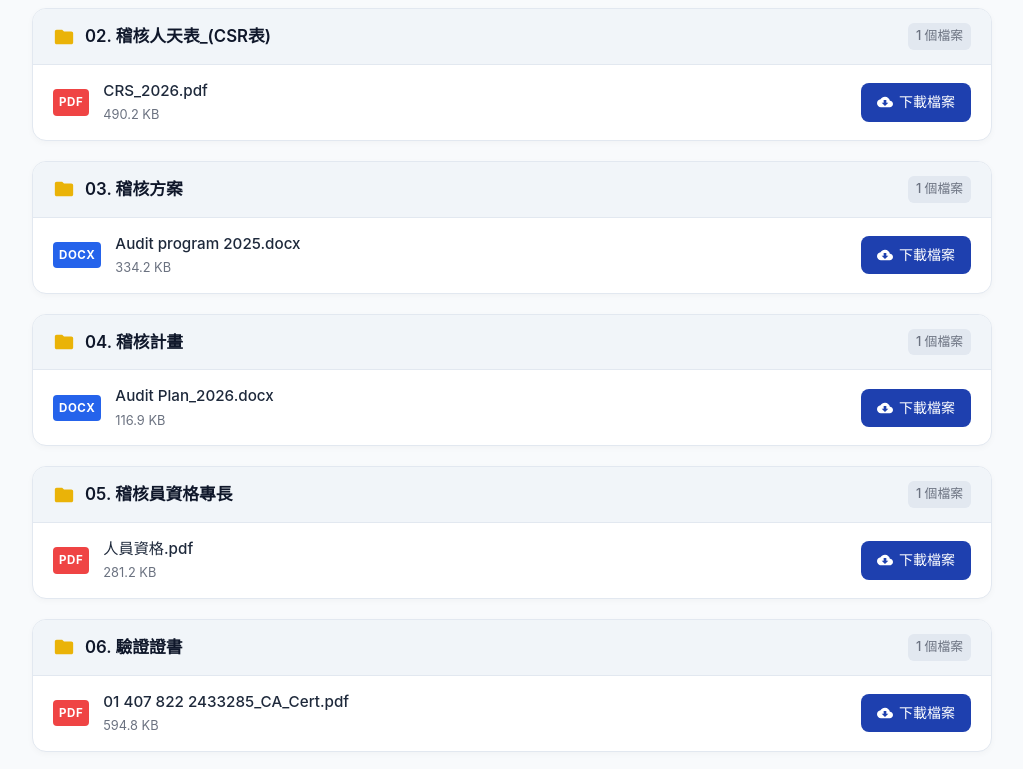
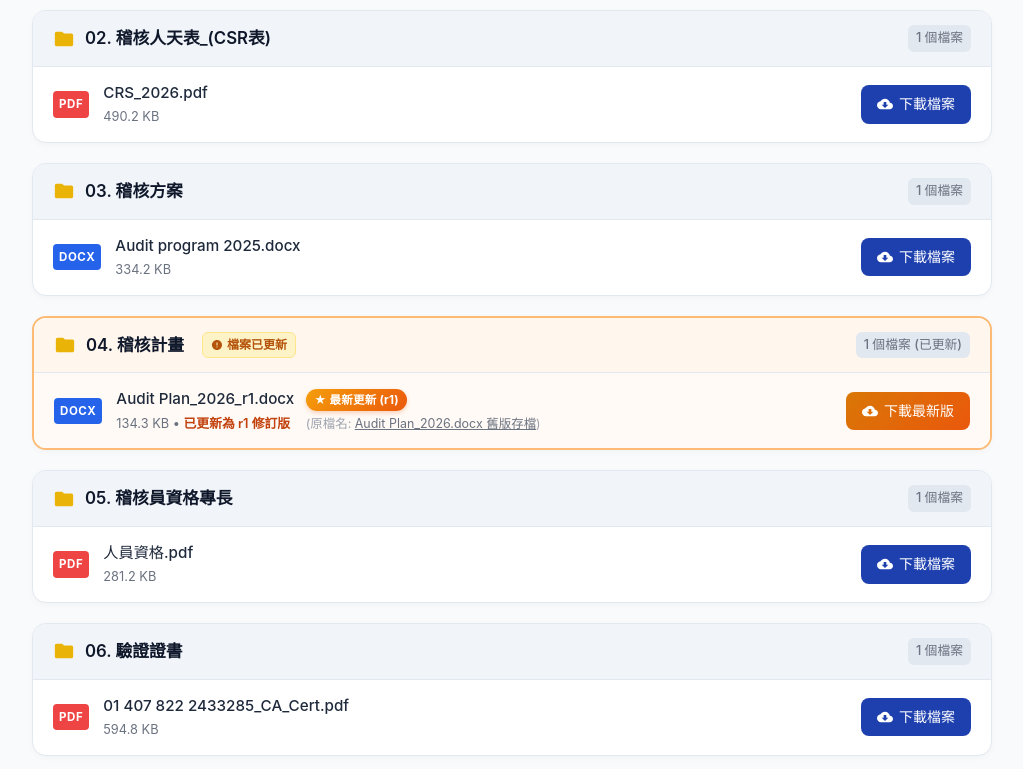
Before and after one commit to ying520chk/tuv-chuanyi-iso50001, a plain HTML site: page index.html in a window 1280 px wide. Shown: the part 706-1475 px from the top of the page, without its empty margins (128-1151 px from the left). Drawn offline with Linux system fonts and the light colour scheme.

Commit message:
Update Audit Plan to 2026_r1 with updated badge

```diff
--- a/index.html
+++ b/index.html
@@ -277,6 +277,45 @@
       fill: currentColor;
     }
 
+    /* Updated Badges */
+    .badge-updated {
+      background: linear-gradient(135deg, #f59e0b 0%, #ea580c 100%);
+      color: white;
+      font-size: 0.72rem;
+      font-weight: 700;
+      padding: 2px 8px;
+      border-radius: 9999px;
+      margin-left: 8px;
+      display: inline-flex;
+      align-items: center;
+      gap: 3px;
+      box-shadow: 0 2px 4px rgba(234, 88, 12, 0.25);
+      vertical-align: middle;
+      letter-spacing: 0.02em;
+    }
+
+    .badge-folder-updated {
+      background: #fef3c7;
+      color: #b45309;
+      border: 1px solid #fde68a;
+      font-size: 0.75rem;
+      font-weight: 700;
+      padding: 2px 8px;
+      border-radius: 6px;
+      margin-left: 8px;
+      display: inline-flex;
+      align-items: center;
+      gap: 4px;
+    }
+
+    .btn-updated {
+      background: linear-gradient(135deg, #d97706 0%, #ea580c 100%);
+    }
+
+    .btn-updated:hover {
+      background: linear-gradient(135deg, #b45309 0%, #c2410c 100%);
+    }
+
     /* Footer */
     footer {
       text-align: center;
@@ -343,6 +382,10 @@
         <span class="meta-tag">
           <svg style="width:14px;height:14px;fill:currentColor" viewBox="0 0 24 24"><path d="M12 2C6.48 2 2 6.48 2 12s4.48 10 10 10 10-4.48 10-10S17.52 2 12 2zm-1 14H9V8h2v8zm4 0h-2V8h2v8z"/></svg>
           依資料夾順序排列
+        </span>
+        <span class="meta-tag" style="background: rgba(245, 158, 11, 0.25); border: 1px solid rgba(251, 191, 36, 0.4); color: #fef3c7;">
+          <svg style="width:14px;height:14px;fill:#fbbf24" viewBox="0 0 24 24"><path d="M12 2C6.48 2 2 6.48 2 12s4.48 10 10 10 10-4.48 10-10S17.52 2 12 2zm1 15h-2v-2h2v2zm0-4h-2V7h2v6z"/></svg>
+          04. 稽核計畫已更新 (r1)
         </span>
       </div>
     </header>
@@ -485,26 +528,38 @@
       </section>
 
       <!-- Folder 4 -->
-      <section class="folder-group" data-folder="04_稽核計畫">
-        <div class="folder-header">
+      <section class="folder-group" data-folder="04_稽核計畫" style="border: 2px solid #fdba74;">
+        <div class="folder-header" style="background: #fff7ed;">
           <div class="folder-title">
             <svg class="folder-icon" viewBox="0 0 24 24"><path d="M10 4H4c-1.1 0-1.99.9-1.99 2L2 18c0 1.1.9 2 2 2h16c1.1 0 2-.9 2-2V8c0-1.1-.9-2-2-2h-8l-2-2z"/></svg>
             <span>04. 稽核計畫</span>
+            <span class="badge-folder-updated">
+              <svg style="width:12px;height:12px;fill:currentColor" viewBox="0 0 24 24"><path d="M12 2C6.48 2 2 6.48 2 12s4.48 10 10 10 10-4.48 10-10S17.52 2 12 2zm1 15h-2v-2h2v2zm0-4h-2V7h2v6z"/></svg>
+              檔案已更新
+            </span>
           </div>
-          <span class="folder-count">1 個檔案</span>
+          <span class="folder-count">1 個檔案 (已更新)</span>
         </div>
         <ul class="file-list">
-          <li class="file-item" data-name="Audit Plan_2026.docx">
+          <li class="file-item" data-name="Audit Plan_2026_r1.docx" style="background: #fffaf5;">
             <div class="file-info">
               <span class="file-type-badge badge-docx">DOCX</span>
               <div class="file-name-meta">
-                <div class="file-name">Audit Plan_2026.docx</div>
-                <div class="file-size">116.9 KB</div>
+                <div class="file-name">
+                  Audit Plan_2026_r1.docx
+                  <span class="badge-updated">★ 最新更新 (r1)</span>
+                </div>
+                <div class="file-size">
+                  134.3 KB &bull; <span style="color:#c2410c;font-weight:600;">已更新為 r1 修訂版</span>
+                  <span style="margin-left: 12px; color: #9ca3af; font-size: 0.78rem;">
+                    (原檔名: <a href="files/04_稽核計畫/Audit Plan_2026.docx" download style="color:#6b7280;text-decoration:underline;">Audit Plan_2026.docx 舊版存檔</a>)
+                  </span>
+                </div>
               </div>
             </div>
-            <a href="files/04_稽核計畫/Audit Plan_2026.docx" download class="btn-download">
+            <a href="files/04_稽核計畫/Audit Plan_2026_r1.docx" download class="btn-download btn-updated">
               <svg viewBox="0 0 24 24"><path d="M19.35 10.04C18.67 6.59 15.64 4 12 4 9.11 4 6.6 5.64 5.35 8.04 2.34 8.36 0 10.91 0 14c0 3.31 2.69 6 6 6h13c2.76 0 5-2.24 5-5 0-2.64-2.05-4.78-4.65-4.96zM17 13l-5 5-5-5h3V9h4v4h3z"/></svg>
-              下載檔案
+              下載最新版
             </a>
           </li>
         </ul>
```
Also changed, not shown: 3 other files.
